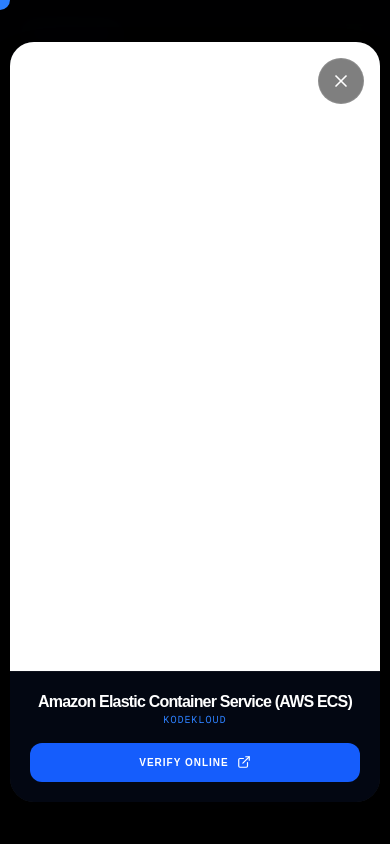
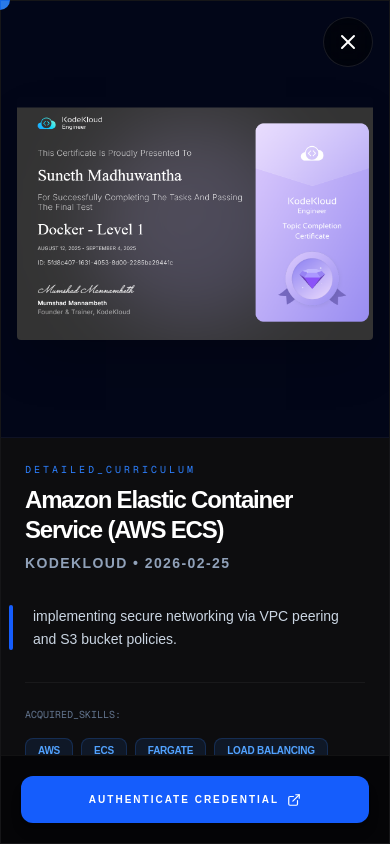
Before and after one commit to SunethMadhuwantha/my-portfolio, a Next.js app: page / in a window 390 px wide. Both pictures are taken after a click on the element 195 px from the left and 5960 px from the top of the page. Shown: the part 5538-6382 px from the top of the page. Built offline with nearby package versions, Linux system fonts and the light colour scheme; no server answers.

Commit message:
medium blog.tsx  fetch error solve

```diff
--- a/package.json
+++ b/package.json
@@ -15,6 +15,7 @@
     "react": "19.2.3",
     "react-dom": "19.2.3",
     "react-icons": "^5.5.0",
+    "rss-parser": "^3.13.0",
     "swiper": "^12.1.2"
   },
   "devDependencies": {
--- a/src/app/page.tsx
+++ b/src/app/page.tsx
@@ -30,7 +30,7 @@
 
   return (
 
-    <main className="min-h-screen bg-[#020617] text-slate-200 selection:bg-blue-500/30">
+    <main suppressHydrationWarning className="min-h-screen bg-[#020617] text-slate-200 selection:bg-blue-500/30">
 
       {/* 1. Navigation */}
 
--- a/src/components/Certifications.tsx
+++ b/src/components/Certifications.tsx
@@ -59,12 +59,14 @@
             >
               <div className="absolute inset-0 bg-blue-500/5 opacity-0 group-hover:opacity-100 transition-opacity pointer-events-none" />
 
+              {/* Grid Thumbnail uses the Badge Icon */}
               <div className="relative w-24 shrink-0 bg-slate-950/40 border-r border-slate-800/50 overflow-hidden">
                 <Image
                   src={cert.image}
                   alt={cert.issuer}
                   fill
                   className="object-contain p-4 transition-transform duration-500 ease-out group-hover:scale-110"
+                  sizes="(max-width: 768px) 100vw, (max-width: 1200px) 50vw, 33vw"
                 />
               </div>
 
@@ -72,7 +74,6 @@
                 <h3 className="text-sm font-black text-white group-hover:text-blue-400 transition-colors tracking-tight leading-snug mb-1">
                   {cert.title}
                 </h3>
-
                 <p className="text-[10px] font-bold text-slate-500 uppercase tracking-widest">{cert.issuer}</p>
                 <p className="text-[10px] text-slate-600 mb-3 font-mono">{cert.date}</p>
 
@@ -104,77 +105,91 @@
         </div>
       )}
 
-{/* --- MODAL --- */}
+      {/* --- MODAL (Full Certificate Image Version) --- */}
+      {/* --- MODAL (Full Certificate + Description) --- */}
 <AnimatePresence>
   {selectedCert && (
-          <div className="fixed inset-0 z-[150] flex items-center justify-center">
+    <div className="fixed inset-0 z-[150] flex items-center justify-center p-0 md:p-6">
       {/* Backdrop */}
       <motion.div
         initial={{ opacity: 0 }}
         animate={{ opacity: 1 }}
         exit={{ opacity: 0 }}
         onClick={() => setSelectedCert(null)}
-              className="absolute inset-0 bg-black/95 backdrop-blur-md"
+        className="absolute inset-0 bg-black/98 backdrop-blur-xl"
       />
 
       {/* Modal Card */}
       <motion.div
-              initial={{ scale: 0.9, opacity: 0 }}
-              animate={{ scale: 1, opacity: 1 }}
-              exit={{ scale: 0.9, opacity: 0 }}
-              className="relative w-[95vw] h-[90vh] md:max-w-5xl bg-[#1a1c1e] rounded-3xl overflow-hidden flex flex-col shadow-2xl"
+        initial={{ y: "100%", opacity: 0 }}
+        animate={{ y: 0, opacity: 1 }}
+        exit={{ y: "100%", opacity: 0 }}
+        transition={{ type: "spring", damping: 30, stiffness: 300 }}
+        className="relative w-full h-[100dvh] md:h-auto md:max-h-[90vh] md:max-w-6xl bg-[#0a0a0c] md:rounded-3xl overflow-hidden flex flex-col shadow-2xl border border-white/5"
       >
         {/* Close Button */}
         <button
           onClick={() => setSelectedCert(null)}
-                className="absolute top-4 right-4 z-[170] p-3 bg-black/50 text-white rounded-full backdrop-blur-md border border-white/10"
+          className="absolute top-4 right-4 z-[180] p-3 bg-black/50 text-white rounded-full backdrop-blur-md border border-white/10 hover:bg-red-500 transition-colors"
         >
-                <X size={20}/>
+          <X size={24}/>
         </button>
 
-              {/* --- THE FIX: PDF WRAPPER --- */}
-              <div className="flex-1 w-full relative bg-[#323639] overflow-hidden">
-                {selectedCert.fullCertificate ? (
-                  <div className="absolute inset-0 w-full h-full overflow-y-auto overflow-x-hidden touch-auto">
-                    {/* Using #view=FitH (Fit Horizontal) to remove side margins
-                        Added -webkit-overflow-scrolling for smooth mobile physics
-                    */}
-                    <iframe
-                      src={`${selectedCert.fullCertificate}#view=FitH&navpanes=0&toolbar=0&statusbar=0`}
-                      className="w-full h-full border-none min-h-full"
-                      style={{
-                        height: "100%",
-                        width: "100%",
-                        display: "block"
-                      }}
-                      title="Certificate PDF"
+        {/* Content Body: Flex-col on mobile, Flex-row on desktop */}
+        <div className="flex-1 flex flex-col md:flex-row overflow-hidden">
+
+          {/* LEFT/TOP: Certificate Image Area */}
+          <div className="flex-[1.5] bg-slate-950 p-4 md:p-12 overflow-y-auto flex items-center justify-center border-b md:border-b-0 md:border-r border-white/5">
+            <img
+              src={selectedCert.fullCertificate}
+              alt={selectedCert.title}
+              className="w-full h-auto max-h-full object-contain rounded shadow-2xl"
             />
           </div>
-                ) : (
-                  <div className="flex items-center justify-center h-full text-slate-500 font-mono text-[10px] uppercase">
-                    Loading_Document...
-                  </div>
-                )}
-              </div>
 
-              {/* Footer */}
-              <div className="p-5 bg-[#030712] border-t border-white/5 flex flex-col sm:flex-row justify-between items-center gap-4 shrink-0">
-                <div className="text-center sm:text-left">
-                  <h4 className="text-md font-black text-white tracking-tighter leading-tight">
+          {/* RIGHT/BOTTOM: Details & Description */}
+          <div className="flex-1 p-6 md:p-10 bg-[#0d0d0f] overflow-y-auto flex flex-col">
+            <div className="mb-8">
+              <span className="text-blue-500 font-mono text-[10px] uppercase tracking-[0.3em] block mb-2">Detailed_Curriculum</span>
+              <h4 className="text-2xl md:text-3xl font-black text-white tracking-tighter leading-tight mb-2">
                 {selectedCert.title}
               </h4>
-                  <p className="text-[10px] font-mono text-blue-500 uppercase tracking-widest">
-                    {selectedCert.issuer}
+              <p className="text-sm font-bold text-slate-400 uppercase tracking-widest">
+                {selectedCert.issuer} • {selectedCert.date}
               </p>
             </div>
 
+            {/* DESCRIPTION BOX */}
+            <div className="relative group mb-8">
+              <div className="absolute -left-4 top-0 bottom-0 w-1 bg-blue-600 rounded-full" />
+              <p className="text-slate-300 text-sm md:text-base leading-relaxed font-medium pl-2">
+                {selectedCert.description || "No description provided for this credential."}
+              </p>
+            </div>
+
+            {/* SKILLS TAGS IN POPUP */}
+            <div className="mt-auto pt-6 border-t border-white/5">
+              <span className="text-[10px] font-mono text-slate-500 uppercase block mb-4">Acquired_Skills:</span>
+              <div className="flex flex-wrap gap-2">
+                {selectedCert.skills?.map((skill, i) => (
+                  <span key={i} className="px-3 py-1 bg-blue-500/10 border border-blue-500/20 text-blue-400 text-[10px] font-bold rounded-lg uppercase tracking-tight">
+                    {skill}
+                  </span>
+                ))}
+              </div>
+            </div>
+          </div>
+        </div>
+
+        {/* Footer with Verify Button */}
+        <div className="p-5 md:p-6 bg-[#050507] border-t border-white/5 flex justify-end items-center shrink-0">
           <a
             href={selectedCert.verifyLink}
             target="_blank"
             rel="noopener noreferrer"
-                  className="w-full sm:w-auto px-8 py-3 bg-blue-600 text-white rounded-xl text-[10px] font-black uppercase tracking-widest flex items-center justify-center gap-2"
+            className="w-full md:w-auto px-10 py-4 bg-blue-600 hover:bg-blue-500 text-white rounded-xl text-[10px] font-black uppercase tracking-[0.2em] transition-all flex items-center justify-center gap-2 shadow-lg active:scale-95"
           >
-                  Verify Online <ExternalLink size={14}/>
+            Authenticate Credential <ExternalLink size={14}/>
           </a>
         </div>
       </motion.div>
--- a/src/data/portfolio.json
+++ b/src/data/portfolio.json
@@ -132,7 +132,8 @@
     "issuer": "KodeKloud",
     "date": "2026-02-25",
     "image": "/certifications/badgeicons/kodekloud.png",
-    "fullCertificate": "/certifications/certificats/amazonecs.pdf",
+    "fullCertificate": "/certifications/certificats/kodekloud-course-completion-certificate-docker.png",
+    "description": " implementing secure networking via VPC peering and S3 bucket policies.",
     "verifyLink": "https://learn.kodekloud.com/certificate/8a775e3a-37ff-4aad-82dd-8c7e62b3c67d",
     "skills": ["AWS","ECS", "Fargate","Load Balancing"]
   },
```
Also changed, not shown: src/components/Blogs.tsx (+86 -67 lines), public/certifications/certificats/kodekloud-course-completion-certificate-docker.png (added), 1 other file (tests, documents, lock files or other folders). Lines whose indentation alone changed are shown as unchanged.
